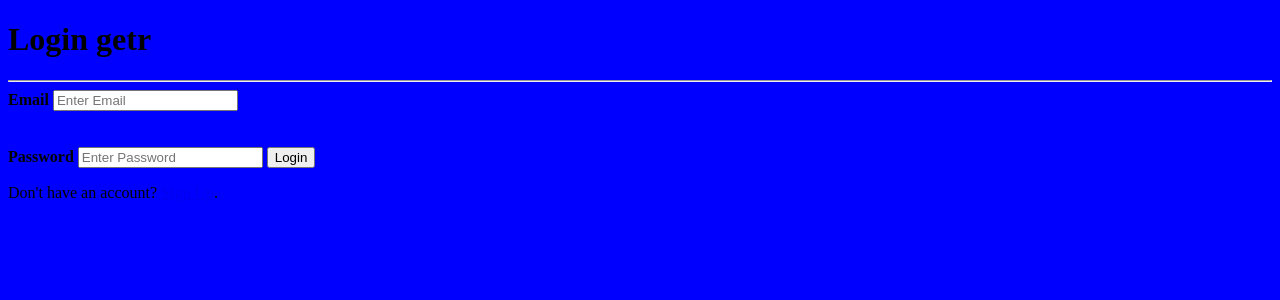
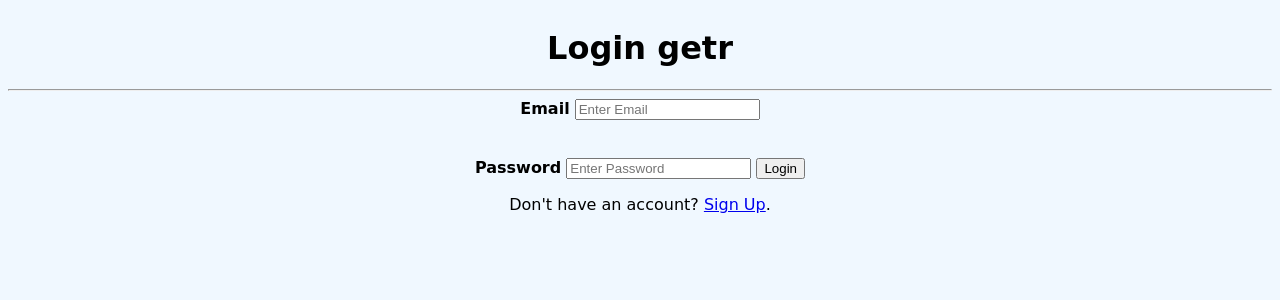
Before and after one commit to authoritydmc/rbank_python_flask, a Flask app: page /login in a window 1280 px wide. Shown: the top 300 px of the page. Run offline with Flask 2, Linux system fonts and the light colour scheme.

Commit message:
dynamic loading of css to remove cache loading...

```diff
--- a/requirements.txt
+++ b/requirements.txt
@@ -4,4 +4,5 @@ gunicorn==20.0.4
 itsdangerous==1.1.0
 Jinja2==2.11.2
 MarkupSafe==1.1.1
+python-dotenv==0.13.0
 Werkzeug==1.0.1
--- a/retail_banking/static/css/style_main.css
+++ b/retail_banking/static/css/style_main.css
@@ -1,4 +1,7 @@
 body
 {
-	background: blue;
+	background: aliceblue;
+	font-family: cursive;
+	text-align: center;
+	align-content: center;
 }
--- a/retail_banking/templates/base.html
+++ b/retail_banking/templates/base.html
@@ -3,7 +3,7 @@
 <head>
     <meta charset="UTF-8">
     <meta name="viewport" content="width=device-width, initial-scale=1.0">
-    <link rel="stylesheet" href="{{ url_for('static', filename='css/style_main.css') }}">
+    <link rel="stylesheet" href="{{ url_for('static', filename='css/style_main.css') }}?q={{ range(1, 51) | random }}">
     {% block head %}
      {% endblock %}
 
--- a/retail_banking/templates/home.html
+++ b/retail_banking/templates/home.html
@@ -9,7 +9,7 @@
 {% block body %}
 
 
-<h2> this is Home</h2>
+<h2> this is Home .</h2>
 
 
 
```
